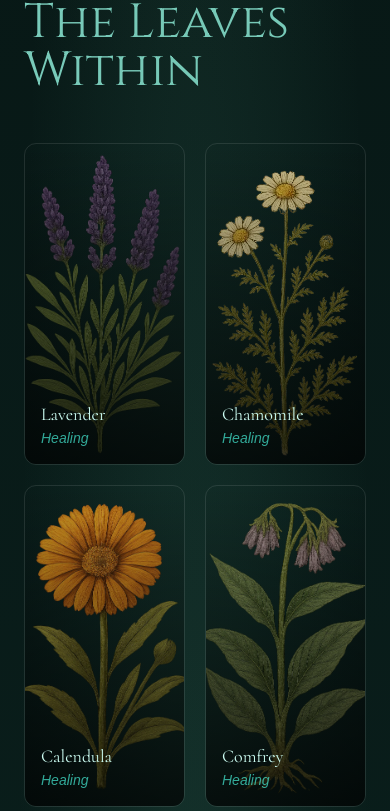
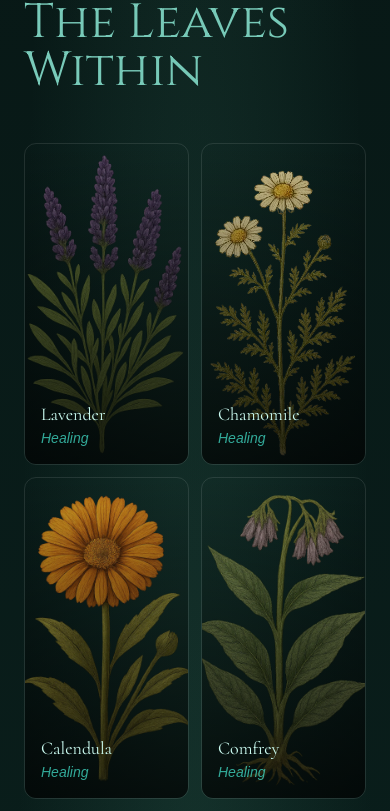
Before and after one commit to sunnycc17/botany, a Next.js app: page / in a window 390 px wide. Shown: the part 1866-2677 px from the top of the page. Built offline with nearby package versions, Linux system fonts and the light colour scheme.

Commit message:
edits on grid gap and image width

```diff
--- a/components/HerbGrid.tsx
+++ b/components/HerbGrid.tsx
@@ -16,7 +16,7 @@
         The Leaves Within
       </h2>
 
-      <div className="grid grid-cols-2 sm:grid-cols-3 md:grid-cols-4 lg:grid-cols-5 gap-5">
+      <div className="grid grid-cols-2 sm:grid-cols-3 md:grid-cols-4 lg:grid-cols-5 gap-3 sm:gap-5">
         {herbs.map((herb) => (
           <Link
             key={herb.id}
@@ -26,7 +26,7 @@
             <Image
               src={herb.image}
               alt={herb.name}
-              width={300}
+              width={100}
               height={300}
               className="h-80 w-full object-cover opacity-80 group-hover:opacity-100 transition"
             />
```
